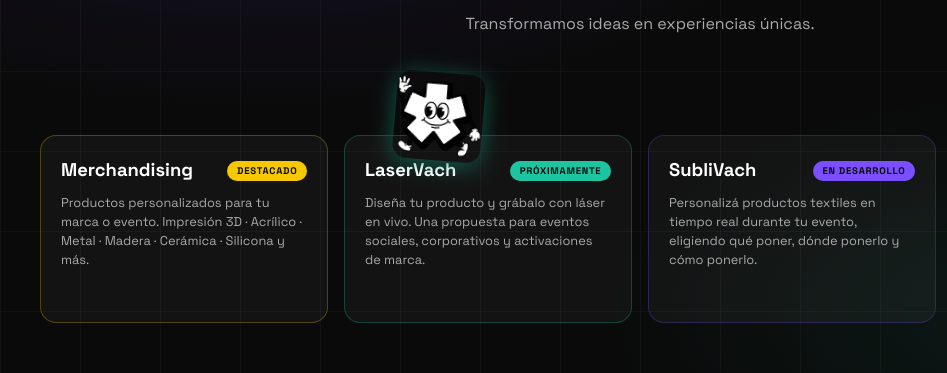
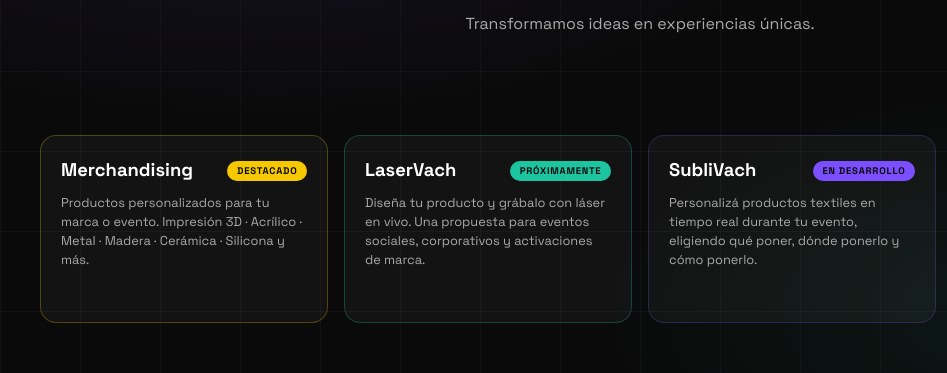
Before and after one commit to jonivach/vach-site, a plain HTML site: page vach-site/index.html in a window 1280 px wide. Shown: the part 329-702 px from the top of the page, 0-947 px from the left. Drawn offline with Linux system fonts and the light colour scheme.

Commit message:
Sacar mascota animada de la home

```diff
--- a/vach-site/index.html
+++ b/vach-site/index.html
@@ -242,31 +242,6 @@
     @media (max-width: 480px) {
       .services { grid-template-columns: 1fr 1fr; }
     }
-
-    /* ── mascota animada ── */
-    .services-outer { position: relative; }
-    .mascot-wrap {
-      position: absolute;
-      top: -54px;
-      left: 0;
-      pointer-events: none;
-      z-index: 20;
-    }
-    .mascot-flip { display: inline-block; }
-    .mascot-img {
-      width: 88px;
-      height: 88px;
-      object-fit: contain;
-      display: block;
-      border-radius: 14px;
-      box-shadow: 0 4px 22px rgba(28,196,160,0.45), 0 2px 10px rgba(0,0,0,0.5);
-      animation: mascot-bob 0.48s ease-in-out infinite;
-    }
-    @keyframes mascot-bob {
-      0%, 100% { transform: translateY(0px)   rotate(0deg); }
-      50%       { transform: translateY(-9px)  rotate(5deg); }
-    }
-    @media (max-width: 768px) { .mascot-wrap { display: none; } }
   </style>
 </head>
 <body>
@@ -285,12 +260,6 @@
     <p>Transformamos ideas en experiencias únicas.</p>
   </div>
 
-  <div class="services-outer">
-  <div class="mascot-wrap" id="mascot">
-    <div class="mascot-flip" id="mascot-flip">
-      <img src="/mascota.png" class="mascot-img" alt="Mascota VACH*">
-    </div>
-  </div>
   <nav class="services">
     <a href="/merchandising" class="service-card card-merchandising">
       <span class="card-top">
@@ -328,30 +297,10 @@
       <span class="card-arrow"><svg width="12" height="12" viewBox="0 0 12 12" fill="none" xmlns="http://www.w3.org/2000/svg"><path d="M2 10L10 2M10 2H4M10 2V8" stroke="currentColor" stroke-width="1.8" stroke-linecap="round" stroke-linejoin="round"/></svg></span>
     </a>
   </nav>
-  </div><!-- /services-outer -->
 
   <footer>© 2026 VACH* · Buenos Aires, Argentina</footer>
 </div>
 
-<script>
-(function () {
-  var wrap = document.getElementById('mascot');
-  var flip = document.getElementById('mascot-flip');
-  if (!wrap || !flip) return;
-  var parent = wrap.parentElement;
-  var x = -95, dir = 1, sx = 1;
-  function walk() {
-    x += 1.5 * dir;
-    var maxX = parent.offsetWidth + 10;
-    if (x > maxX) { dir = -1; sx = -1; }
-    if (x < -95)  { dir =  1; sx =  1; }
-    wrap.style.transform = 'translateX(' + x + 'px)';
-    flip.style.transform  = 'scaleX(' + sx + ')';
-    requestAnimationFrame(walk);
-  }
-  requestAnimationFrame(walk);
-})();
-</script>
 
 </body>
 </html>
```
